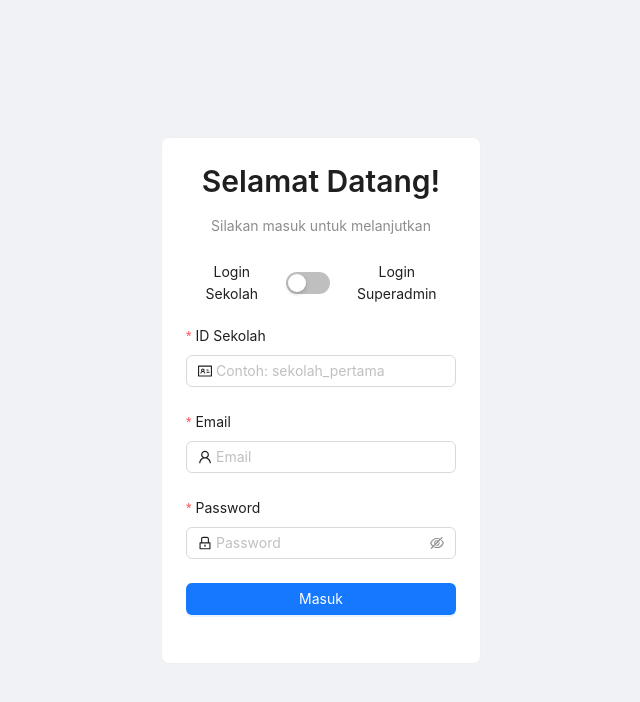
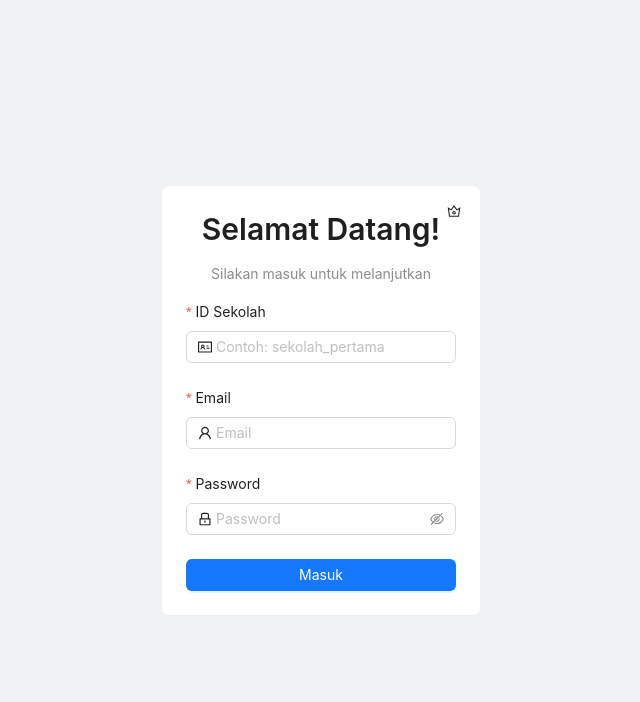
Before and after one commit to Izzulfahmy/skoola, a React (Vite) app in the folder frontend/: page /login in a window 1280 px wide. Shown: the top 702 px of the page, without its empty margins (319-959 px from the left). Built offline with nearby package versions, Linux system fonts and the light colour scheme.

Commit message:
perbaikan UI/UX Halaman Login dan dashboardsuperadmin

```diff
--- a/frontend/src/pages/LoginPage.tsx
+++ b/frontend/src/pages/LoginPage.tsx
@@ -1,12 +1,12 @@
 // frontend/src/pages/LoginPage.tsx
 import { useState } from 'react';
 import { useNavigate } from 'react-router-dom';
-import { LockOutlined, UserOutlined, IdcardOutlined } from '@ant-design/icons';
-import { Button, Card, Form, Input, Row, Col, Typography, message, Switch, Space } from 'antd';
+import { LockOutlined, UserOutlined, IdcardOutlined, CrownOutlined, BankOutlined } from '@ant-design/icons';
+import { Button, Card, Form, Input, Row, Col, Typography, message, Tooltip } from 'antd';
 import { loginUser } from '../api/auth';
 import type { LoginInput } from '../types';
 import { useAuth } from '../context/AuthContext';
-import { getRoleFromToken } from '../utils/auth'; // <-- Impor utilitas baru
+import { getRoleFromToken } from '../utils/auth';
 
 const { Title, Text } = Typography;
 
@@ -15,11 +15,16 @@ const LoginPage = () => {
   const [isSuperAdminLogin, setIsSuperAdminLogin] = useState(false);
   const { login } = useAuth();
   const navigate = useNavigate();
+  const [form] = Form.useForm();
+
+  const handleModeChange = () => {
+    form.resetFields(['tenantId']);
+    setIsSuperAdminLogin(!isSuperAdminLogin);
+  };
 
   const onFinish = async (values: any) => {
     setLoading(true);
     try {
-      // Untuk superadmin, tenantId dikirim sebagai string kosong
       const tenantId = isSuperAdminLogin ? '' : values.tenantId;
 
       const credentials: LoginInput = {
@@ -31,17 +36,14 @@ const LoginPage = () => {
       const token = response.token;
       login(token);
 
+      message.success('Login berhasil!');
       const role = getRoleFromToken(token);
 
-      message.success('Login berhasil!');
-
-      // Arahkan berdasarkan role
       if (role === 'superadmin') {
         navigate('/superadmin');
       } else {
         navigate('/dashboard');
       }
-
     } catch (error: any) {
       const serverErrorMessage = error.response?.data?.message || 'Email, password, atau ID Sekolah salah';
       message.error(serverErrorMessage);
@@ -53,21 +55,31 @@ const LoginPage = () => {
   return (
     <Row justify="center" align="middle" style={{ minHeight: '100vh' }}>
       <Col xs={22} sm={16} md={12} lg={8} xl={6}>
-        <Card>
-          <div style={{ textAlign: 'center', marginBottom: '24px' }}>
-            <Title level={2}>Selamat Datang!</Title>
-            <Text type="secondary">Silakan masuk untuk melanjutkan</Text>
+        <Card style={{ position: 'relative' }}>
+          <Tooltip title={isSuperAdminLogin ? 'Beralih ke login sekolah' : 'Beralih ke login superadmin'}>
+            <Button
+              type="text"
+              shape="circle"
+              icon={isSuperAdminLogin ? <BankOutlined /> : <CrownOutlined />}
+              onClick={handleModeChange}
+              style={{
+                position: 'absolute',
+                // --- PERUBAHAN 1: Posisi tombol digeser lebih ke pojok ---
+                top: '10px',
+                right: '10px',
+              }}
+            />
+          </Tooltip>
+
+          {/* --- PERUBAHAN 2: Jarak bawah judul dikurangi --- */}
+          <div style={{ textAlign: 'center', marginBottom: '16px' }}>
+            <Title level={2}>{isSuperAdminLogin ? 'Login Superadmin' : 'Selamat Datang!'}</Title>
+            <Text type="secondary">
+              {isSuperAdminLogin ? 'Silakan masuk untuk mengelola sistem' : 'Silakan masuk untuk melanjutkan'}
+            </Text>
           </div>
 
-          <div style={{ textAlign: 'center', marginBottom: '20px' }}>
-            <Space>
-              <Text>Login Sekolah</Text>
-              <Switch checked={isSuperAdminLogin} onChange={setIsSuperAdminLogin} />
-              <Text>Login Superadmin</Text>
-            </Space>
-          </div>
-
-          <Form name="login" onFinish={onFinish} layout="vertical">
+          <Form name="login" form={form} onFinish={onFinish} layout="vertical">
             {!isSuperAdminLogin && (
               <Form.Item
                 label="ID Sekolah"
@@ -91,7 +103,7 @@ const LoginPage = () => {
             >
               <Input.Password prefix={<LockOutlined />} placeholder="Password" />
             </Form.Item>
-            <Form.Item>
+            <Form.Item style={{ marginBottom: 0 }}>
               <Button type="primary" htmlType="submit" style={{ width: '100%' }} loading={loading}>
                 Masuk
               </Button>
--- a/frontend/src/pages/superadmin/SuperAdminDashboard.tsx
+++ b/frontend/src/pages/superadmin/SuperAdminDashboard.tsx
@@ -1,6 +1,6 @@
 // file: frontend/src/pages/superadmin/SuperAdminDashboard.tsx
 import { useState, useEffect } from 'react';
-import { Button, Typography, message, Modal, Table, Alert, Tag, Form, Input, Dropdown, Space } from 'antd'; // <-- 'Space' ditambahkan kembali
+import { Button, Typography, message, Modal, Table, Alert, Tag, Form, Input, Dropdown, Space, Row, Col } from 'antd';
 import type { TableColumnsType, MenuProps } from 'antd';
 import { useNavigate } from 'react-router-dom';
 import { useAuth } from '../../context/AuthContext';
@@ -28,12 +28,23 @@ const { Title, Paragraph, Text } = Typography;
 
 type ModalType = 'register' | 'editEmail' | 'resetPassword' | 'deleteConfirm' | null;
 
+const useWindowSize = () => {
+  const [size, setSize] = useState({ width: window.innerWidth });
+  useEffect(() => {
+    const handleResize = () => setSize({ width: window.innerWidth });
+    window.addEventListener('resize', handleResize);
+    return () => window.removeEventListener('resize', handleResize);
+  }, []);
+  return size;
+};
+
 const SuperAdminDashboard = () => {
   const { logout } = useAuth();
   const navigate = useNavigate();
   const [form] = Form.useForm();
+  const { width } = useWindowSize();
+  const isMobile = width < 768;
 
-  // State
   const [loading, setLoading] = useState(false);
   const [tenants, setTenants] = useState<Tenant[]>([]);
   const [tableLoading, setTableLoading] = useState(true);
@@ -71,7 +82,6 @@ const SuperAdminDashboard = () => {
     form.resetFields();
   };
 
-  // --- FUNGSI LENGKAP ---
   const handleRegisterTenant = async (values: RegisterTenantInput) => {
     setLoading(true);
     try {
@@ -87,7 +97,6 @@ const SuperAdminDashboard = () => {
     }
   };
 
-  // --- FUNGSI LENGKAP ---
   const handleUpdateFinish = async (values: any) => {
     if (!selectedTenant) return;
     setLoading(true);
@@ -156,18 +165,30 @@ const SuperAdminDashboard = () => {
   ];
 
   return (
-    <div style={{ padding: '24px', maxWidth: '1200px', margin: 'auto' }}>
-      <div style={{ display: 'flex', justifyContent: 'space-between', alignItems: 'center', marginBottom: '16px' }}>
-        <Title level={2} style={{ margin: 0 }}>Dasbor Superadmin</Title>
-        <Button type="primary" onClick={handleLogout}>Logout</Button>
-      </div>
+    <div style={{ padding: isMobile ? '16px' : '24px', maxWidth: '1200px', margin: 'auto' }}>
+      <Row justify="space-between" align="middle" gutter={[16, 16]} style={{ marginBottom: '16px' }}>
+        <Col>
+          <Title level={isMobile ? 3 : 2} style={{ margin: 0 }}>Dasbor Superadmin</Title>
+        </Col>
+        <Col>
+          <Button type="primary" onClick={handleLogout}>Logout</Button>
+        </Col>
+      </Row>
+
       <Paragraph>Selamat datang, Superadmin! Dari sini Anda dapat mengelola semua sekolah yang terdaftar dalam sistem.</Paragraph>
 
-      <div style={{ background: '#fff', padding: '24px', borderRadius: '8px' }}>
-        <div style={{ display: 'flex', justifyContent: 'space-between', alignItems: 'center', marginBottom: '24px' }}>
-          <Title level={4} style={{ margin: 0 }}>Manajemen Sekolah</Title>
-          <Button type="primary" icon={<PlusOutlined />} onClick={() => showModal('register')}>Daftarkan Sekolah Baru</Button>
-        </div>
+      <div style={{ background: '#fff', padding: isMobile ? '16px' : '24px', borderRadius: '8px' }}>
+        <Row justify="space-between" align="middle" gutter={[16, 16]} style={{ marginBottom: '24px' }}>
+          <Col>
+            <Title level={4} style={{ margin: 0 }}>Manajemen Sekolah</Title>
+          </Col>
+          <Col>
+            <Button type="primary" icon={<PlusOutlined />} onClick={() => showModal('register')}>
+              {!isMobile && 'Daftarkan Sekolah Baru'}
+            </Button>
+          </Col>
+        </Row>
+
         {error ? <Alert message="Error" description={error} type="error" showIcon /> : <Table columns={columns} dataSource={tenants} loading={tableLoading} rowKey="id" scroll={{ x: 'max-content' }} />}
       </div>
 
```
